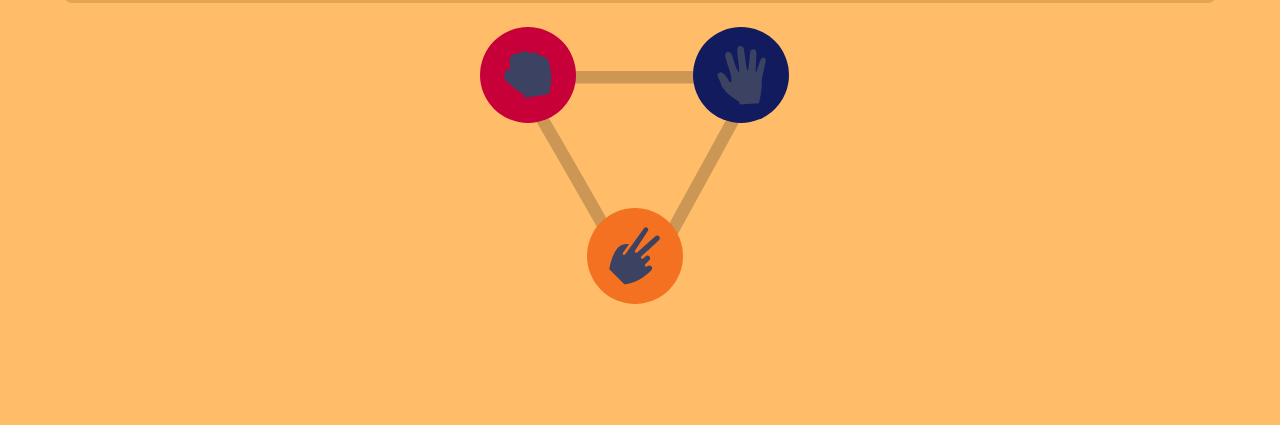
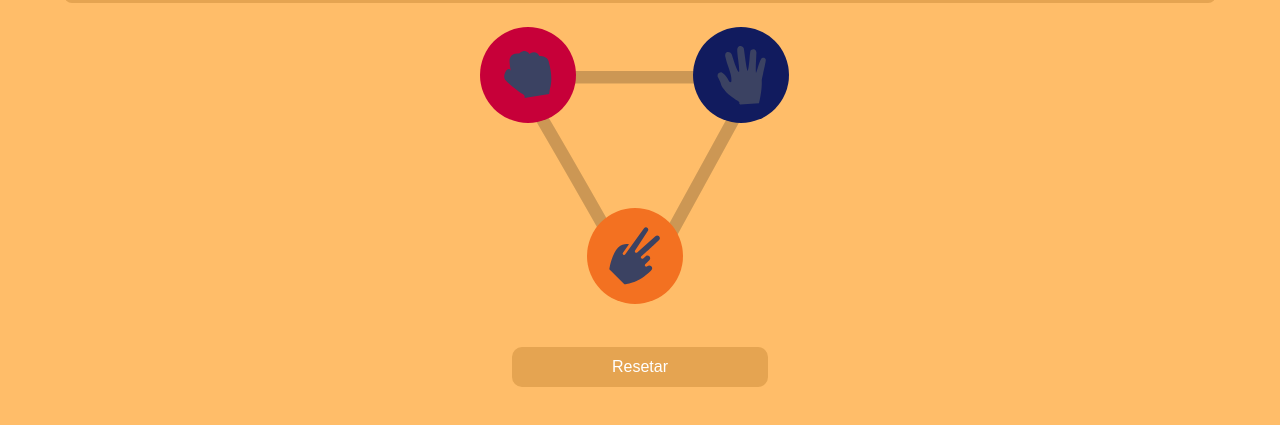
Before and after one commit to Anagisely/pedra-papel-tesoura, a plain HTML site: page index.html in a window 1280 px wide. Shown: the part 141-566 px from the top of the page. Drawn offline with Linux system fonts and the light colour scheme.

Commit message:
finanlizando o css e html

```diff
--- a/css/style.css
+++ b/css/style.css
@@ -98,3 +98,22 @@ body{
     background: #f37121;
     grid-area: btn3;
 }
+
+.btnRes{
+    display: flex;
+    justify-content: center;
+    align-items: center;
+
+}
+
+.reset{
+    border: none;
+    border-radius: 10px;
+
+    width: 20vw;
+    height: 5vh;
+
+
+    font-size: 1em;
+    background: #e5a451;
+}
--- a/index.html
+++ b/index.html
@@ -19,10 +19,16 @@
         </header>
 
         <main class="rock-paper-scissors">
-                <button class="button rock"><img src="./images/icon-rock.svg"></button>
-                <button class="button paper"><img src="./images/icon-paper.svg"></button>
-                <button class="button scissors"><img src="./images/icon-scissors.svg"></button>
+                <button class="button rock"  ><img src="./images/icon-rock.svg"></button>
+                <button class="button paper"  ><img src="./images/icon-paper.svg"></button>
+                <button class="button scissors"  ><img src="./images/icon-scissors.svg"></button>
         </main>
+
+        <div class="btnRes">
+            <input  class="reset" type="reset" value="Resetar" id="reset" onclick="resetar()">
+        </div>
+
+
     <script src="./js/script.js"></script>
 </body>
 
```
